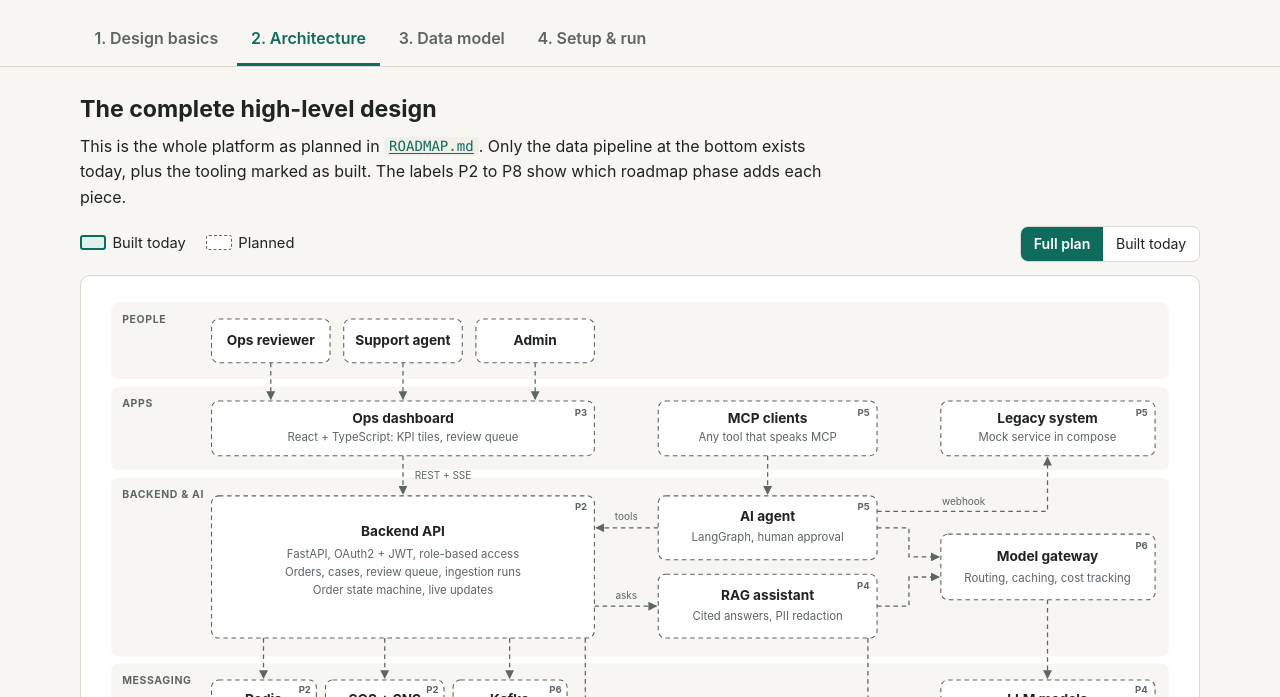
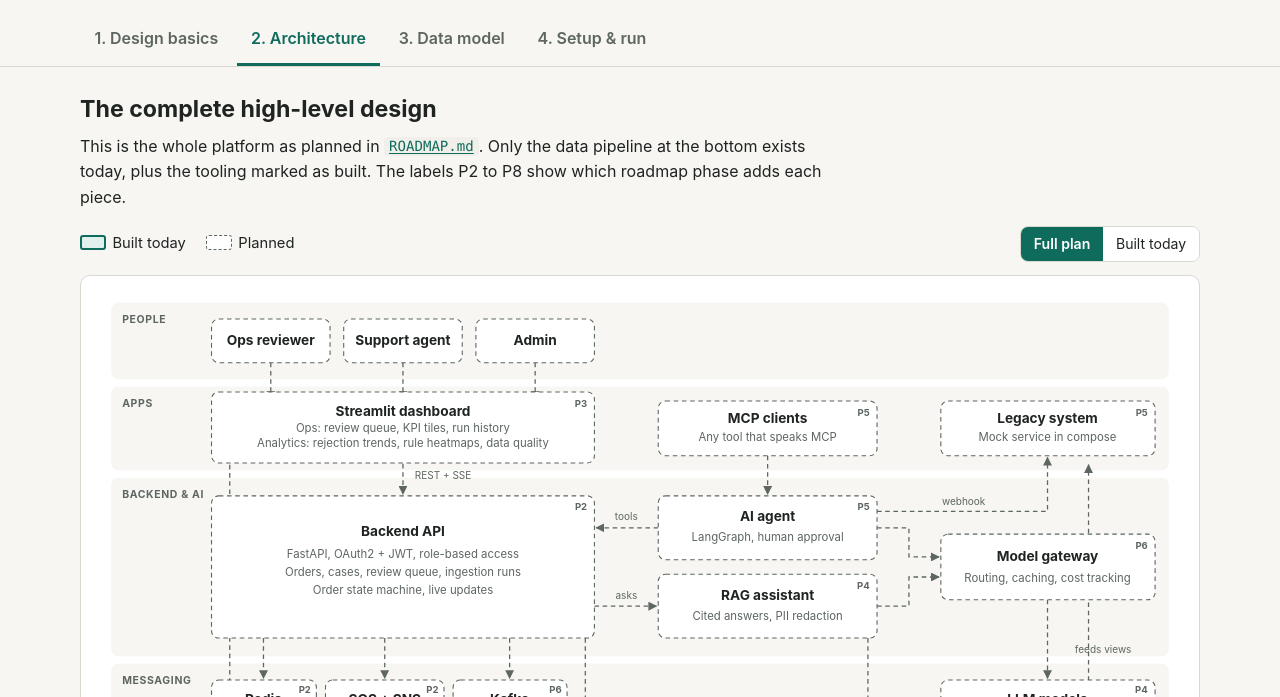
Before and after one commit to govind-dataengineer/meridian-platform, a plain HTML site: page docs/index.html in a window 1280 px wide. Both pictures are taken after a click on the tab "2. Architecture". Shown: the part 103-800 px from the top of the page. Drawn offline with Linux system fonts and the light colour scheme.

```diff
--- a/docs/index.html
+++ b/docs/index.html
@@ -396,7 +396,7 @@
       </span>
     </div>
     <div class="diagram">
-      <svg viewBox="0 0 1200 905" role="img" aria-label="Layered architecture of the Meridian platform. People use a React dashboard that calls a FastAPI backend. An AI agent and RAG assistant use a model gateway. Redis, SQS and SNS, and Kafka support the backend. The built data layer takes CSV deliveries through S3 and the ingest job into MySQL. The phase table below this diagram lists every piece in text.">
+      <svg viewBox="0 0 1200 950" role="img" aria-label="Layered architecture of the Meridian platform. People use a Streamlit dashboard that calls a FastAPI backend. An AI agent and RAG assistant use a model gateway. Redis, SQS and SNS, and Kafka support the backend. The built data layer takes CSV deliveries through S3 and the ingest job into MySQL. The phase table below this diagram lists every piece in text.">
         <defs>
           <marker id="ab" viewBox="0 0 10 10" refX="9" refY="5" markerWidth="7" markerHeight="7" orient="auto"><path d="M0 0L10 5L0 10z" style="fill:var(--accent)"/></marker>
           <marker id="ap" viewBox="0 0 10 10" refX="9" refY="5" markerWidth="7" markerHeight="7" orient="auto"><path d="M0 0L10 5L0 10z" style="fill:var(--muted)"/></marker>
@@ -408,7 +408,7 @@
         <rect class="lane" x="20" y="208" width="1160" height="196" rx="8"/>
         <rect class="lane" x="20" y="412" width="1160" height="96" rx="8"/>
         <rect class="lane" x="20" y="516" width="1160" height="216" rx="8"/>
-        <rect class="lane" x="20" y="740" width="1160" height="150" rx="8"/>
+        <rect class="lane" x="20" y="740" width="1160" height="192" rx="8"/>
         <text class="lane-label" x="32" y="38">PEOPLE</text>
         <text class="lane-label" x="32" y="130">APPS</text>
         <text class="lane-label" x="32" y="230">BACKEND &amp; AI</text>
@@ -441,7 +441,11 @@
           <text class="edge-label" x="884" y="460">search</text>
           <path class="edge" d="M1047 342V428" marker-end="url(#ap)"/>
           <path class="edge" d="M800 690H1092V648" marker-end="url(#ap)"/>
-          <text class="edge-label" x="950" y="682">reporting models</text>
+          <text class="edge-label" x="950" y="682">dbt models</text>
+          <path class="edge" d="M1092 566V194" marker-end="url(#ap)"/>
+          <text class="edge-label" x="1108" y="400">feeds views</text>
+          <path class="edge" d="M150 194V500V578H530" marker-end="url(#ap)"/>
+          <text class="edge-label" x="104" y="500">reads DB</text>
         </g>
 
         <!-- People -->
@@ -456,10 +460,11 @@
 
         <!-- Apps -->
         <g class="planned">
-          <rect class="box" x="130" y="124" width="420" height="60" rx="8"/>
-          <text class="t" x="340" y="148">Ops dashboard</text>
-          <text class="s" x="340" y="168">React + TypeScript: KPI tiles, review queue</text>
-          <text class="ph" x="542" y="140">P3</text>
+          <rect class="box" x="130" y="114" width="420" height="78" rx="8"/>
+          <text class="t" x="340" y="140">Streamlit dashboard</text>
+          <text class="s" x="340" y="158">Ops: review queue, KPI tiles, run history</text>
+          <text class="s" x="340" y="174">Analytics: rejection trends, rule heatmaps, data quality</text>
+          <text class="ph" x="542" y="130">P3</text>
 
           <rect class="box" x="620" y="124" width="240" height="60" rx="8"/>
           <text class="t" x="740" y="148">MCP clients</text>
@@ -558,15 +563,17 @@
           <text class="ph" x="992" y="580">P2</text>
 
           <rect class="box" x="1020" y="566" width="145" height="80" rx="8"/>
-          <text class="t" x="1092" y="600">dbt + DuckDB</text>
-          <text class="s" x="1092" y="622">Reporting</text>
-          <text class="ph" x="1157" y="580">P2</text>
+          <text class="t" x="1092" y="600">dbt models</text>
+          <text class="s" x="1092" y="622">SQL transforms for</text>
+          <text class="s" x="1092" y="638">Streamlit views</text>
+          <text class="ph" x="1157" y="580">P3</text>
         </g>
 
         <!-- Platform -->
         <text class="row-label" x="130" y="780">Build &amp; ship</text>
-        <text class="row-label" x="130" y="822">Test &amp; watch</text>
-        <text class="row-label" x="130" y="864">Protect</text>
+        <text class="row-label" x="130" y="822">Observability</text>
+        <text class="row-label" x="130" y="864">Test &amp; QA</text>
+        <text class="row-label" x="130" y="906">Protect</text>
 
         <g class="built">
           <rect class="box" x="250" y="760" width="139" height="30" rx="15"/>
@@ -592,25 +599,34 @@
           <rect class="box" x="941" y="760" width="83" height="30" rx="15"/>
           <text class="chip-text" x="982" y="780">ECR + EKS</text>
 
-          <rect class="box" x="485" y="802" width="174" height="30" rx="15"/>
-          <text class="chip-text" x="572" y="822">OpenTelemetry + Jaeger</text>
-          <rect class="box" x="669" y="802" width="111" height="30" rx="15"/>
-          <text class="chip-text" x="724" y="822">k6 load tests</text>
-          <rect class="box" x="790" y="802" width="111" height="30" rx="15"/>
-          <text class="chip-text" x="845" y="822">SLOs + alerts</text>
-          <rect class="box" x="911" y="802" width="97" height="30" rx="15"/>
-          <text class="chip-text" x="959" y="822">Chaos tests</text>
-          <rect class="box" x="1018" y="802" width="118" height="30" rx="15"/>
-          <text class="chip-text" x="1077" y="822">RAGAS + MLflow</text>
-
-          <rect class="box" x="441" y="844" width="125" height="30" rx="15"/>
-          <text class="chip-text" x="503" y="864">Secrets Manager</text>
-          <rect class="box" x="576" y="844" width="83" height="30" rx="15"/>
-          <text class="chip-text" x="617" y="864">OWASP ZAP</text>
-          <rect class="box" x="669" y="844" width="174" height="30" rx="15"/>
-          <text class="chip-text" x="756" y="864">Prompt-injection tests</text>
-          <rect class="box" x="853" y="844" width="104" height="30" rx="15"/>
-          <text class="chip-text" x="905" y="864">Threat model</text>
+          <rect class="box" x="485" y="802" width="118" height="30" rx="15"/>
+          <text class="chip-text" x="544" y="822">OpenTelemetry</text>
+          <rect class="box" x="611" y="802" width="74" height="30" rx="15"/>
+          <text class="chip-text" x="648" y="822">Grafana</text>
+          <rect class="box" x="693" y="802" width="92" height="30" rx="15"/>
+          <text class="chip-text" x="739" y="822">Prometheus</text>
+          <rect class="box" x="793" y="802" width="55" height="30" rx="15"/>
+          <text class="chip-text" x="820" y="822">Loki</text>
+          <rect class="box" x="856" y="802" width="69" height="30" rx="15"/>
+          <text class="chip-text" x="890" y="822">Tempo</text>
+          <rect class="box" x="933" y="802" width="97" height="30" rx="15"/>
+          <text class="chip-text" x="981" y="822">SLOs + alerts</text>
+
+          <rect class="box" x="485" y="844" width="97" height="30" rx="15"/>
+          <text class="chip-text" x="533" y="864">k6 load tests</text>
+          <rect class="box" x="590" y="844" width="97" height="30" rx="15"/>
+          <text class="chip-text" x="638" y="864">Chaos tests</text>
+          <rect class="box" x="695" y="844" width="118" height="30" rx="15"/>
+          <text class="chip-text" x="754" y="864">RAGAS + MLflow</text>
+
+          <rect class="box" x="441" y="886" width="125" height="30" rx="15"/>
+          <text class="chip-text" x="503" y="906">Secrets Manager</text>
+          <rect class="box" x="576" y="886" width="83" height="30" rx="15"/>
+          <text class="chip-text" x="617" y="906">OWASP ZAP</text>
+          <rect class="box" x="669" y="886" width="174" height="30" rx="15"/>
+          <text class="chip-text" x="756" y="906">Prompt-injection tests</text>
+          <rect class="box" x="853" y="886" width="104" height="30" rx="15"/>
+          <text class="chip-text" x="905" y="906">Threat model</text>
         </g>
       </svg>
     </div>
@@ -625,7 +641,7 @@
     </div>
     <div class="card">
       <h3>Next: people act on it</h3>
-      <p>The API and dashboard let a reviewer see the review queue and decide a conflict, such as case <code>MCS-502</code>.</p>
+      <p>The FastAPI backend and Streamlit dashboard let a reviewer see the review queue, track rejection trends, and decide a conflict like case <code>MCS-502</code>.</p>
     </div>
     <div class="card">
       <h3>Later: AI helps</h3>
@@ -649,8 +665,8 @@
     <thead><tr><th>Phase</th><th>Modules</th><th>What it adds</th><th>Status</th></tr></thead>
     <tbody>
       <tr><td><strong>1. Data foundation</strong></td><td>1–2</td><td>MySQL, S3 landing bucket, validation rules, run audit trail, CI</td><td><strong>Built</strong>; 5 extras still open</td></tr>
-      <tr><td>2. Backend API</td><td>3</td><td>FastAPI, auth and roles, order state machine, SQS/SNS, Redis, Postgres + pgvector, tracing, dbt + DuckDB</td><td>Planned</td></tr>
-      <tr><td>3. Ops dashboard</td><td>4</td><td>React app, KPI tiles, review queue, Playwright smoke test</td><td>Planned</td></tr>
+      <tr><td>2. Backend API</td><td>3</td><td>FastAPI, auth and roles, order state machine, SQS/SNS, Redis, Postgres + pgvector. Observability: OpenTelemetry + Grafana + Prometheus + Loki + Tempo</td><td>Planned</td></tr>
+      <tr><td>3. Streamlit dashboard</td><td>4</td><td>Streamlit app: ops (review queue, KPI tiles, run history) + analytics (rejection trends, rule heatmaps, data quality). dbt models for SQL transforms. Containerised in Docker Compose</td><td>Planned</td></tr>
       <tr><td>4. RAG assistant</td><td>5</td><td>Knowledge base, cited answers, model adapter, evals, PII redaction</td><td>Planned</td></tr>
       <tr><td>5. The agent</td><td>6</td><td>LangGraph agent, MCP server, human approval, legacy connector, red-team tests</td><td>Planned</td></tr>
       <tr><td>6. Scale &amp; AI platform</td><td>7–8</td><td>Load tests, rate limiting, Kafka, saga, model gateway, MLflow</td><td>Planned</td></tr>
```
Also changed, not shown: 3 other files.
